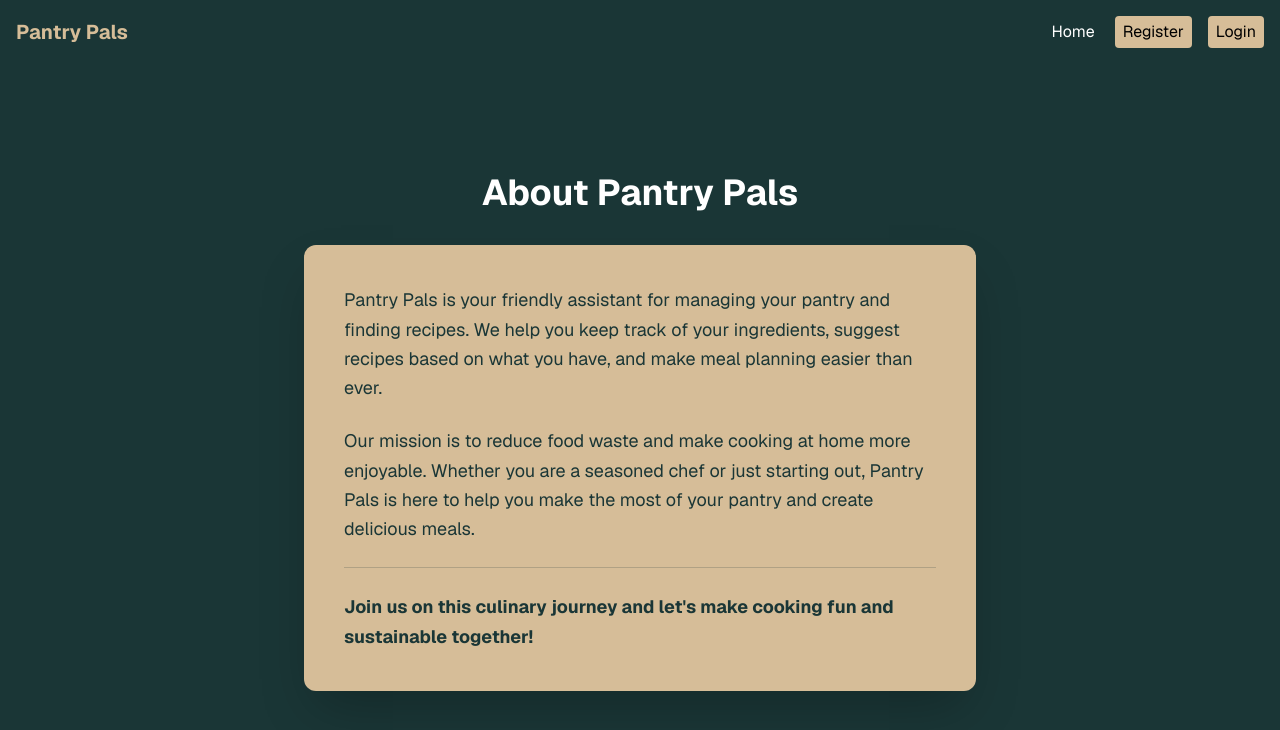
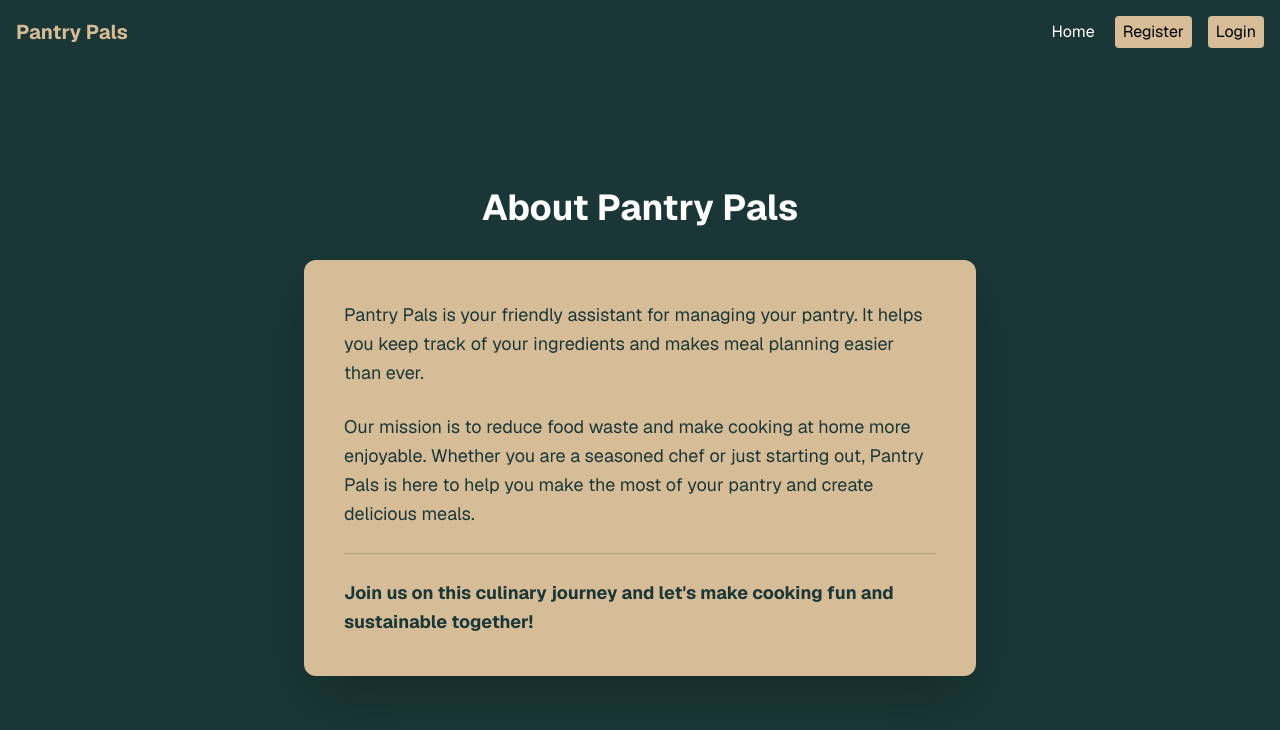
Before and after one commit to davidnoboa1305/pantry-pals, a Next.js app: page /about in a window 1280 px wide. Shown: the top 730 px of the page. Built offline with nearby package versions, Linux system fonts and the light colour scheme.

Commit message:
Updated about page

```diff
--- a/src/app/about/page.tsx
+++ b/src/app/about/page.tsx
@@ -23,7 +23,7 @@ export default function About() {
 
                 <div className="w-full max-w-2xl bg-[#D6BD98] p-10 rounded-xl shadow-2xl text-[#1A3636] text-left space-y-6">
                     <p className="text-lg leading-relaxed">
-                        Pantry Pals is your friendly assistant for managing your pantry and finding recipes. We help you keep track of your ingredients, suggest recipes based on what you have, and make meal planning easier than ever.
+                        Pantry Pals is your friendly assistant for managing your pantry. It helps you keep track of your ingredients and makes meal planning easier than ever.
                     </p>
                     <p className="text-lg leading-relaxed">
                         Our mission is to reduce food waste and make cooking at home more enjoyable. Whether you are a seasoned chef or just starting out, Pantry Pals is here to help you make the most of your pantry and create delicious meals.
```
